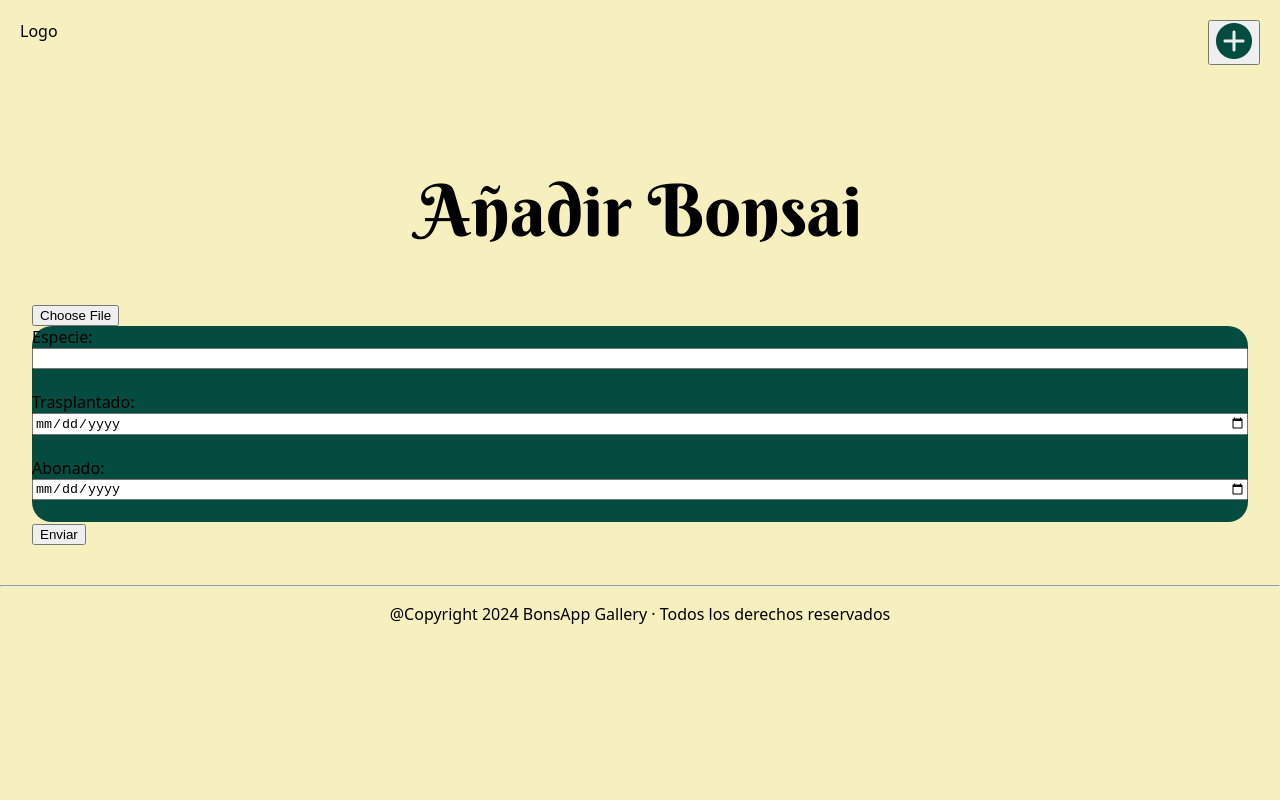
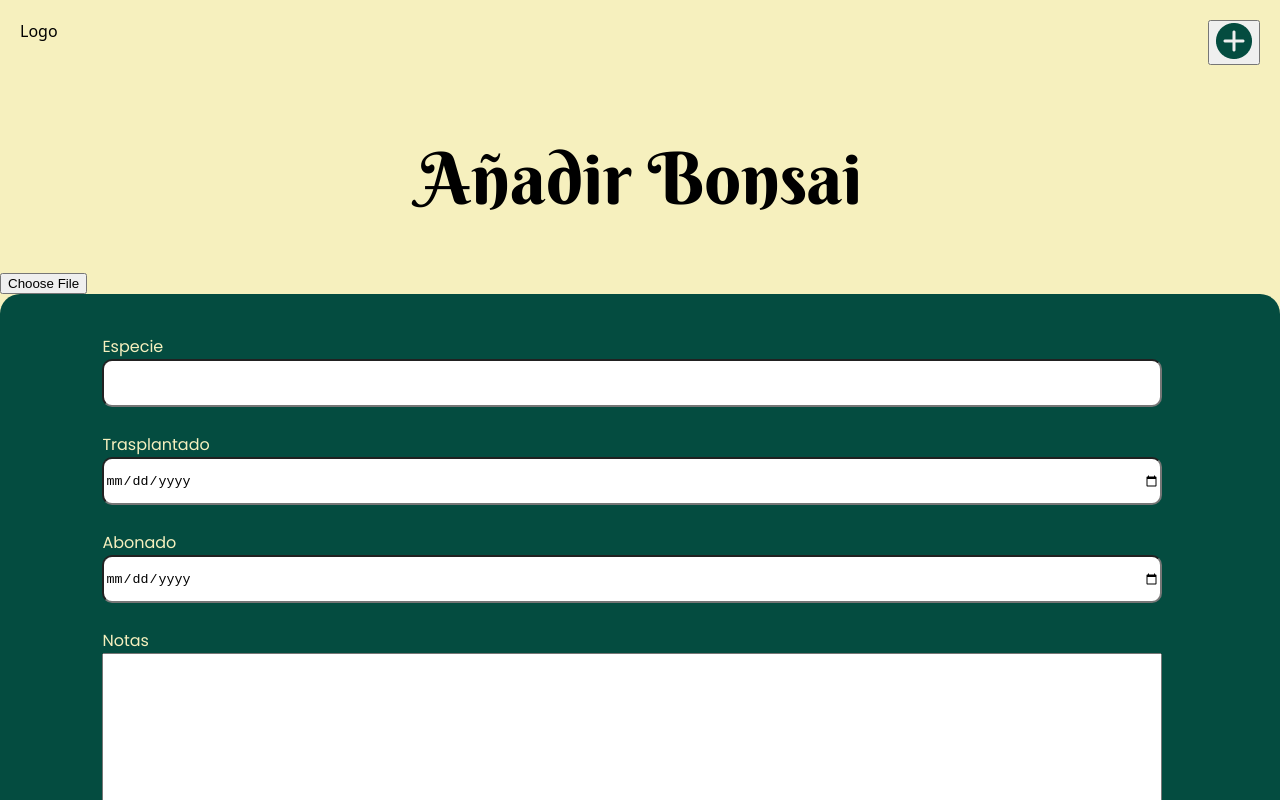
Before and after one commit to Nho89/bons-app-gallery, a React (Vite) app: page /create in a window 1280 px wide. Shown: the top 800 px of the page. Built offline with nearby package versions, Linux system fonts and the light colour scheme.

Commit message:
CSS progress

```diff
--- a/src/components/LayoutPublic.jsx
+++ b/src/components/LayoutPublic.jsx
@@ -8,7 +8,7 @@ const LayoutPublic = () => {
   return (
     <div style={{ minHeight:"100%",position:"relative",display: 'flex', flexDirection: 'column' }}>
         <Nav/>
-        <main style={{flex: 1, padding: '2rem' }}>
+        <main>
         <Outlet/>
         </main>
         <Footer/>
--- a/src/index.css
+++ b/src/index.css
@@ -1,3 +1,7 @@
+*{
+    box-sizing: border-box
+}
+
 body{
     background-color: #F6F0BE;
 }
--- a/src/pages/create/Create.css
+++ b/src/pages/create/Create.css
@@ -1,3 +1,9 @@
+@import url('https://fonts.googleapis.com/css2?family=Poppins:ital,wght@0,100;0,200;0,300;0,400;0,500;0,600;0,700;0,800;0,900;1,100;1,200;1,300;1,400;1,500;1,600;1,700;1,800;1,900&display=swap');
+
+*{
+    box-sizing: border-box
+}
+
 body {
     margin: 0;
     font-family: system-ui;
@@ -13,9 +19,27 @@ body {
 }
 
 .container-form {
+    font-family: 'Poppins', sans-serif;
+    font-weight: 400;
+    color: #F6F0BE;
     display: flex;
     flex-direction: column;
+    align-content: center;
+    padding-left: 8vw;
+    padding-top: 5vh;
     background-color: #044C40;
     border-radius: 20px;
+    width: 100vw;
 
 }
+
+.label-form {
+    height: 6vh;
+    border-radius: 10px;
+    width: 90%;
+}
+
+.label-form-notas {
+    width: 90%;
+    height: 30vh;
+}
--- a/src/pages/create/Create.jsx
+++ b/src/pages/create/Create.jsx
@@ -1,7 +1,7 @@
 import React from 'react'
 import {useForm} from  'react-hook-form'
-/* import {useHistory, useNavigate} from 'react-router-dom'
- */import axios from 'axios'
+/* import {useHistory, useNavigate} from 'react-router-dom'*/
+import axios from 'axios'
 import { postData } from '../../services/bonsaisServe'
 import './Create.css'
 
@@ -15,17 +15,19 @@ const Create = () => {
 
     <h1 className='title-bonsais'>Añadir Bonsai</h1>
 
-    <div >
-          <input type="file" style={{color: "transparent"}} id="image" required/><br/>
-        </div>
+    <div>
+      <input type="file" style={{color: "transparent"}} id="image" required/><br/>
+    </div>
 
     <form className='container-form'>
-        <label htmlFor="especie">Especie:  </label>
-        <input type="text" name="especie" required/><br/>
-        <label htmlFor="date-trasp">Trasplantado: </label>
-        <input type="date" name="date-transp"/><br />
-        <label htmlFor="date-abonado" required>Abonado: </label>
-        <input type="date" /><br />
+      <label htmlFor="especie">Especie </label>
+      <input className="label-form" type="text" name="especie" required/><br/>
+      <label htmlFor="date-trasp">Trasplantado </label>
+      <input className="label-form" type="date" name="date-transp"/><br />
+      <label htmlFor="date-abonado" required>Abonado </label>
+      <input className="label-form" type="date" /><br />
+      <label htmlFor="notas">Notas</label>
+      <input className="label-form-notas" type="text" name="notas" placeholder=""/>
     </form>
     <button type='submit' >Enviar</button>
     </>
--- a/src/pages/home/Home.css
+++ b/src/pages/home/Home.css
@@ -1,4 +1,5 @@
 @import url('https://fonts.googleapis.com/css2?family=Berkshire+Swash&display=swap');
+@import url('https://fonts.googleapis.com/css2?family=Poppins:ital,wght@0,100;0,200;0,300;0,400;0,500;0,600;0,700;0,800;0,900;1,100;1,200;1,300;1,400;1,500;1,600;1,700;1,800;1,900&display=swap');
 body {
     margin: 0;
     font-family: system-ui;
@@ -9,5 +10,5 @@ body {
     font-weight: 400;
     font-style: normal;
     text-align: center;
-    font-size: 70px;
+    font-size: 4.5rem;
 }
```
Also changed, not shown: src/router/router.jsx (+5 -5 lines).
